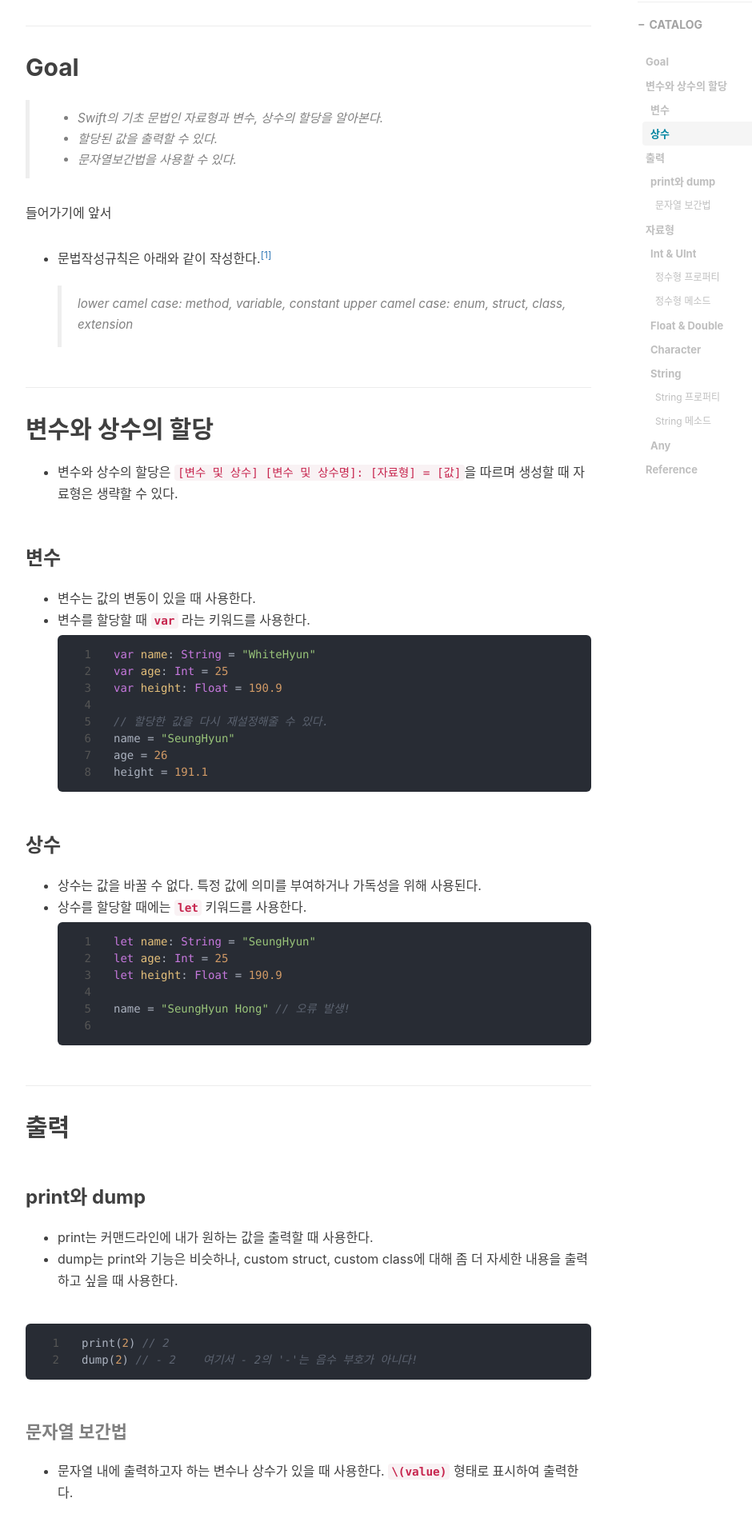
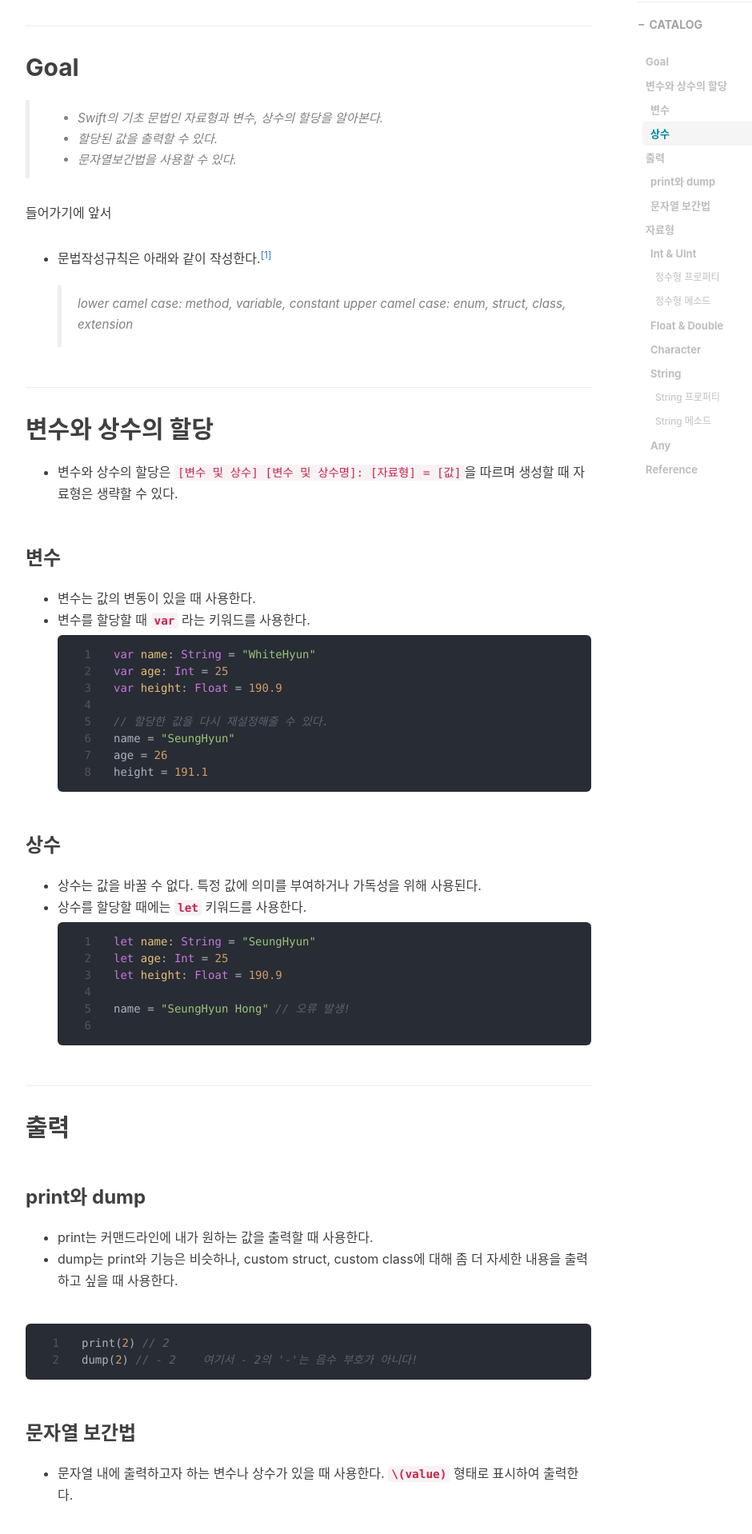
Before and after one commit to WhiteHyun/WhiteHyun.github.io, a Jekyll site: the page built from _posts/swift/2022-01-20-Swift-기초-문법-1.md, in a window 1280 px wide. Shown: the part 354-2272 px from the top of the page at 80% size, without its empty margins (233-1173 px from the left). Built offline with Jekyll 4.4.1, drawn with Linux system fonts in a browser that asks for light colours; nearby versions of some CDN libraries; comment, search, counter and statistics services are not loaded.

Commit message:
Fix title

````diff
--- a/_posts/swift/2022-01-20-Swift-기초-문법-1.md
+++ b/_posts/swift/2022-01-20-Swift-기초-문법-1.md
@@ -67,7 +67,7 @@ print(2) // 2
 dump(2) // - 2    여기서 - 2의 '-'는 음수 부호가 아니다!
 ```
 
-#### 문자열 보간법
+### 문자열 보간법
 
 - 문자열 내에 출력하고자 하는 변수나 상수가 있을 때 사용한다. **`\(value)`** 형태로 표시하여 출력한다.
 
````
